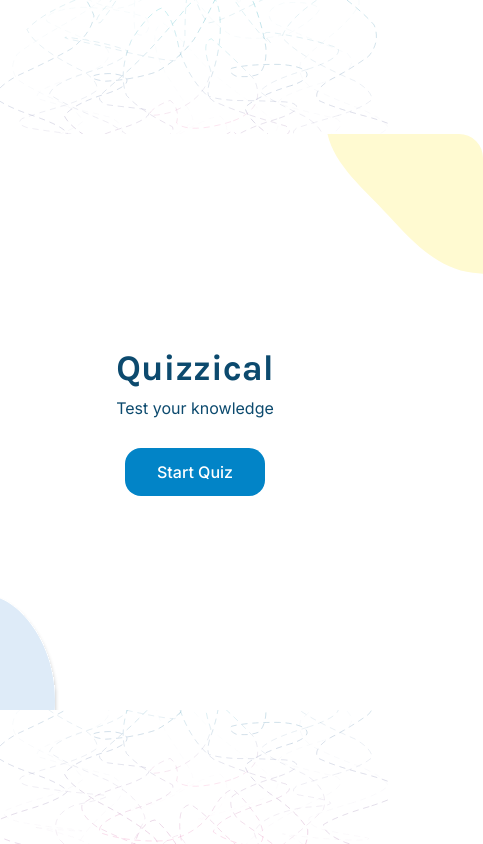
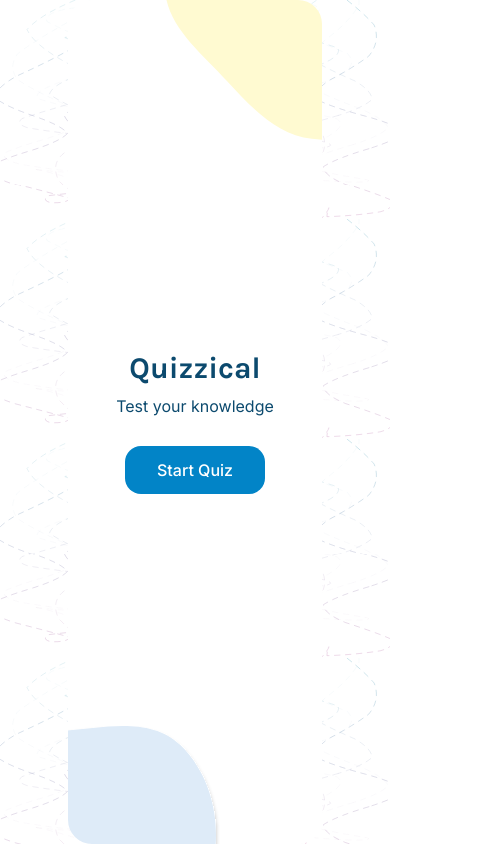
Before and after one commit to farulivan/quizzical-trivia, a React (Vite) app: page / in a window 390 px wide. Shown: the whole page, 483 px wide, since content can reach past the window. Built offline with nearby package versions, Linux system fonts and the light colour scheme.

Commit message:
setup media query and clean things up

```diff
--- a/src/App.jsx
+++ b/src/App.jsx
@@ -1,4 +1,3 @@
-import { nanoid } from 'nanoid'
 import { useState, useEffect } from 'react'
 import questionsData from './data'
 import Home from './components/Home'
@@ -10,7 +9,7 @@ function App() {
   return (
     <div className="App">
       <div className="bg-fixed text-sky-900 bg-[url('/ssscribble.svg')] h-screen flex justify-center items-center font-Inter font-normal">
-        <section className="quiz-container min-w-[36rem] min-h-[36rem] flex flex-col items-center justify-center m-7 p-12 bg-white rounded-3xl bg-[url('/blue-blobs.svg'),_url('/yellow-blobs.svg')] bg-[position:bottom_left,_top_right] bg-no-repeat">
+        <section className="quiz-container min-h-screen min-w-screen sm:min-w-[30rem] sm:min-h-[30rem] flex flex-col items-center justify-center sm:m-7 p-12 bg-white rounded-3xl bg-[url('/blue-blobs.svg'),_url('/yellow-blobs.svg')] bg-[position:bottom_left,_top_right] bg-no-repeat">
           {isHome ?
             <Home start={() => setIsHome(false)} />
             : <Questions back={() => setIsHome(true)} />
--- a/src/components/Answer.jsx
+++ b/src/components/Answer.jsx
@@ -24,14 +24,14 @@ const Answer = (props) => {
                         id={answer}
                         name={props.index}
                         value={answer}
-                        // checked={formData.employment ===  {answer}}
                         onChange={props.handleChange}
                         disabled={props.finish}
                     />
                     <label
                         className=
                         {`
-                            inline-flex font-Inter font-normal text-sm justify-between items-center px-5 py-2 w-full cursor-pointer rounded-2xl
+                            inline-flex font-Inter font-normal text-[8px] sm:text-xs text-center justify-between items-center
+                            px-5 py-2 w-full cursor-pointer rounded-2xl
                             peer-checked:border-0 hover:bg-gray-100
                             ${props.finish ?
                                 answer === props.correctAnswer ?
--- a/src/components/Home.jsx
+++ b/src/components/Home.jsx
@@ -2,7 +2,7 @@ const Home = (props) => {
     return (
         <div>
             <section className="home-page h-full flex flex-col justify-center items-center">
-                <h1 className="font-Karla text-4xl">Quizzical</h1>
+                <h1 className="font-Karla text-3xl md:text-4xl">Quizzical</h1>
                 <p className="mt-2">Test your knowledge</p>
                 <button className="font-medium text-white bg-sky-600 px-8 py-3 rounded-2xl mt-7" onClick={props.start}>Start Quiz</button>
             </section>
--- a/src/components/Questions.jsx
+++ b/src/components/Questions.jsx
@@ -48,7 +48,7 @@ const Questions = (props) => {
 
     return (
         questions &&
-            <section className="questions">
+            <section className="questions p-3">
                 <section className="flex flex-col">
                     {questions.map((q, i) => {
                         return(
@@ -56,7 +56,7 @@ const Questions = (props) => {
                                 className="question-container mt-3 border-b-2 border-b-sky-100"
                                 key={q.question}
                             >
-                                <legend className="question font-Karla text-base">{he.decode(q.question)}</legend>
+                                <legend className="question font-Karla text-[12px] sm:text-base">{he.decode(q.question)}</legend>
                                 <Answer
                                     index={i+1}
                                     correctAnswer={q.correct_answer}
```
